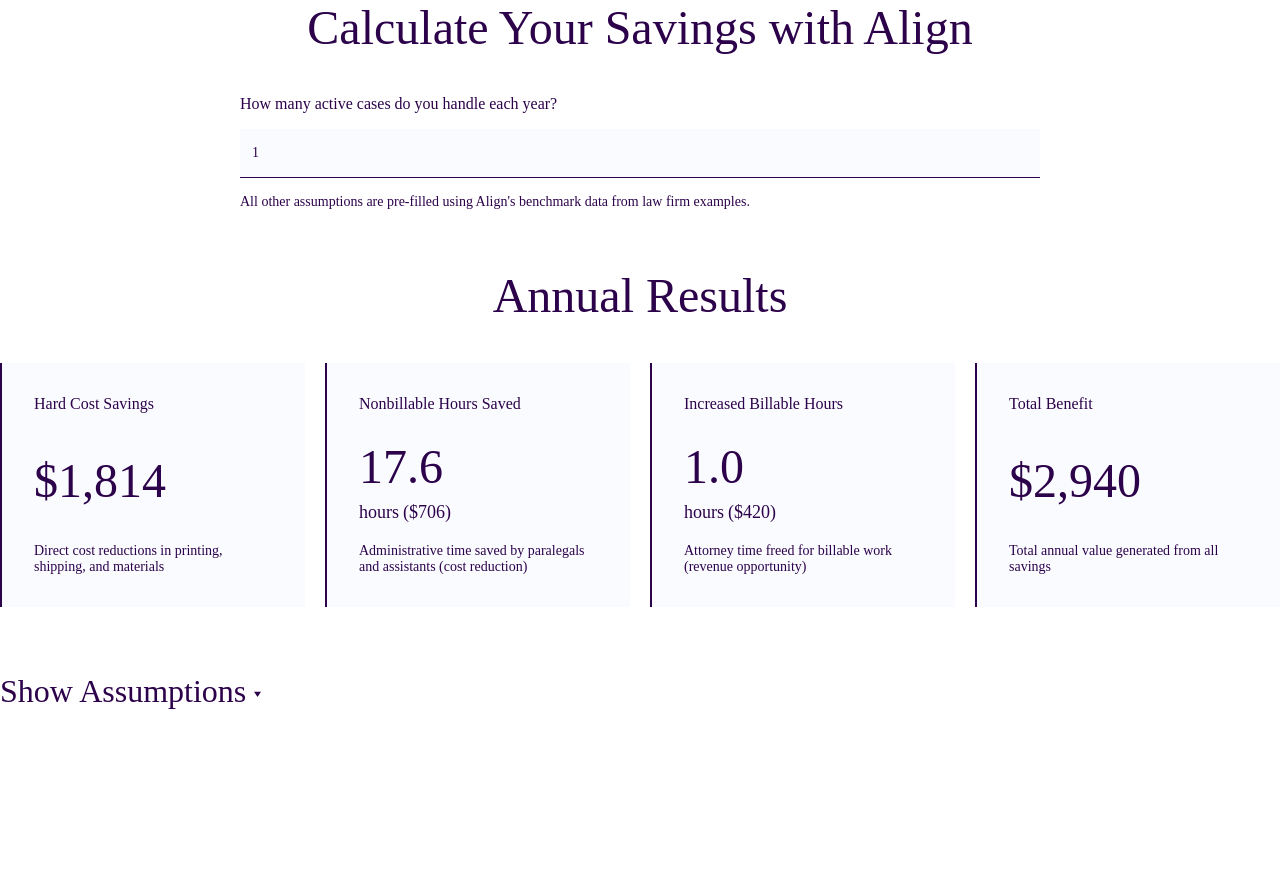
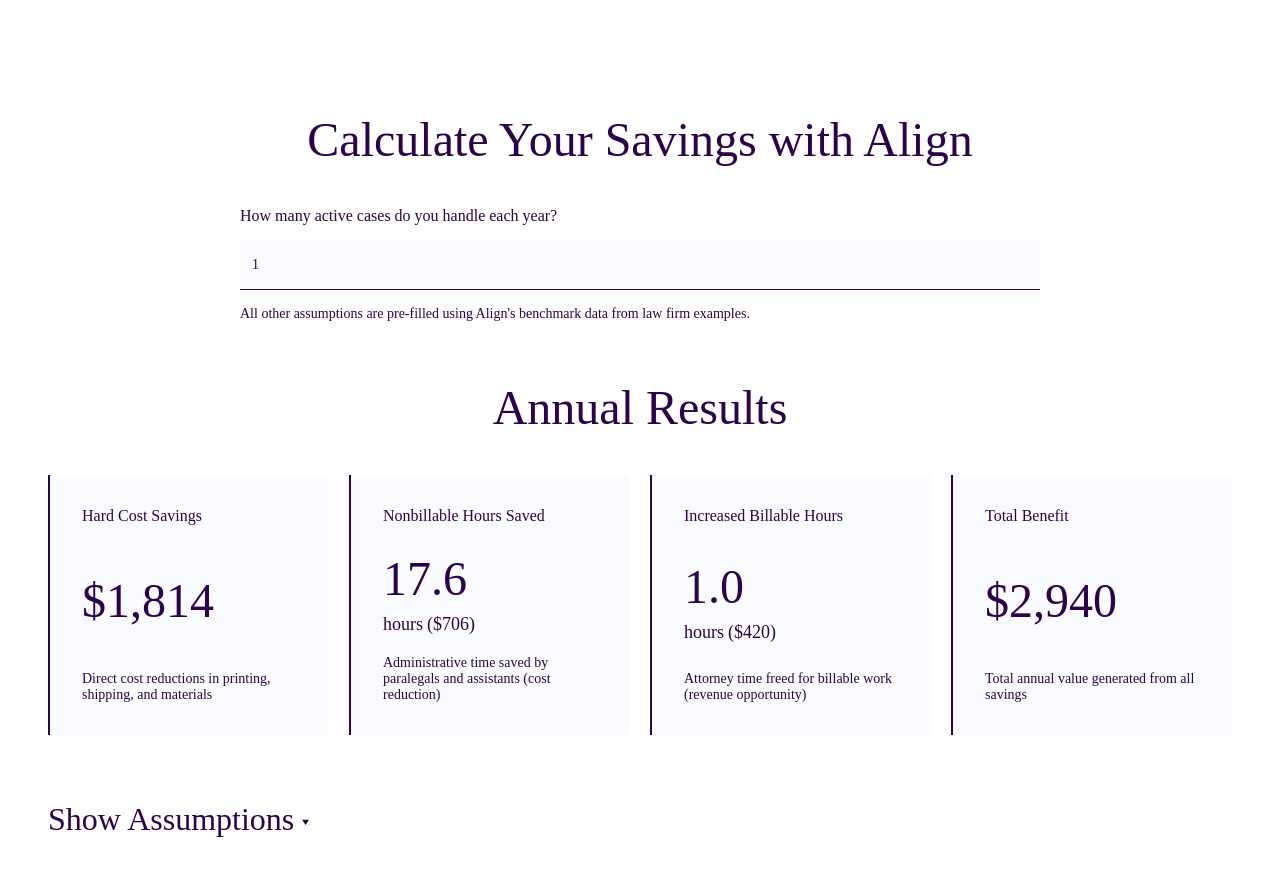
Before and after one commit to sam-mfb/roi, a React (Vite) app: page / in a window 1280 px wide. Shown: the top 876 px of the page. Before the commit the page ends 800 px from the top, so only its background shows below. Built offline with nearby package versions, Linux system fonts and the light colour scheme; the HTML template or start-up script is replaced by a standard one.

Commit message:
Adjust styling and add section wrapper

```diff
--- a/src/components/Calculator/Calculator.css
+++ b/src/components/Calculator/Calculator.css
@@ -1,7 +1,16 @@
 .calculator-section {
   display: flex;
   flex-direction: column;
+  padding-left: 2rem;
+  padding-right: 2rem;
+}
+
+.calculator-wrapper {
   width: 100%;
+  max-width: 74rem;
+  padding-top: var(--size--size-28, 7rem);
+  padding-bottom: var(--size--size-28, 7rem);
+  margin: 0 auto;
 }
 
 .calculator-header {
--- a/src/components/Calculator/Calculator.tsx
+++ b/src/components/Calculator/Calculator.tsx
@@ -12,6 +12,7 @@
 
   return (
     <section ref={containerRef} className='calculator-section'>
+      <div className='calculator-wrapper'>
         <div className='calculator-header'>
           <h2>Calculate Your Savings with Align</h2>
         </div>
@@ -21,6 +22,7 @@
           <ResultsPanel />
           <AssumptionsPanel />
         </div>
+      </div>
     </section>
   );
 };
```
Lines whose indentation alone changed are shown as unchanged.
